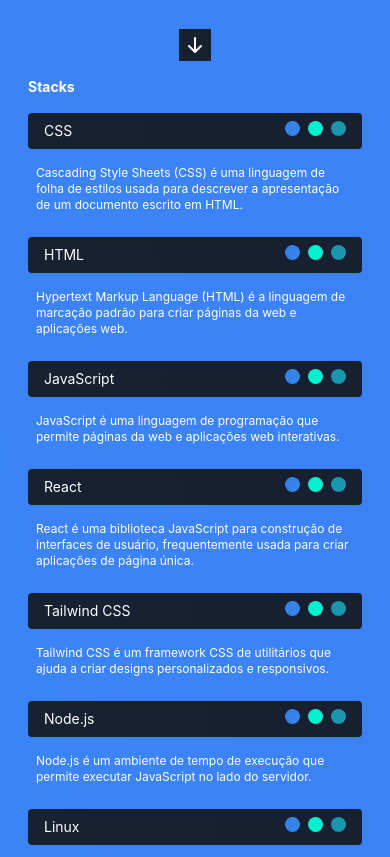
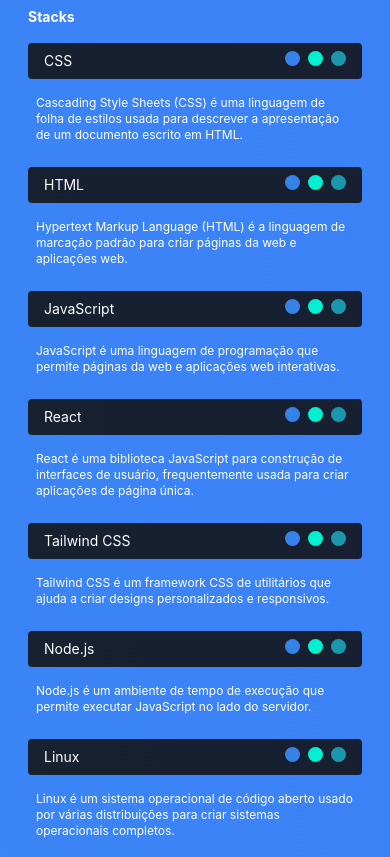
Before and after one commit to gustavocodigo/aboutme, a plain HTML site: page index.html in a window 390 px wide. Shown: the part 889-1746 px from the top of the page. Drawn offline with nearby package versions, Linux system fonts and the light colour scheme.

Commit message:
updated layout

```diff
--- a/index.html
+++ b/index.html
@@ -68,7 +68,7 @@
 
 
 
-  <section class="flex flex-wrap items-center m-auto max-w-full mt-[70px]" id="about">
+  <section class="flex flex-wrap items-center m-auto max-w-full md:mt-[70px]" id="about">
     <div class="container-full-screen max-w-full m-auto">
       <div
         class="flex flex-wrap items-center justify-between container-full-screen container-full-screen flex-row-reverse lg:flex-row m-auto">
```
Also changed, not shown: dist/style.css.
